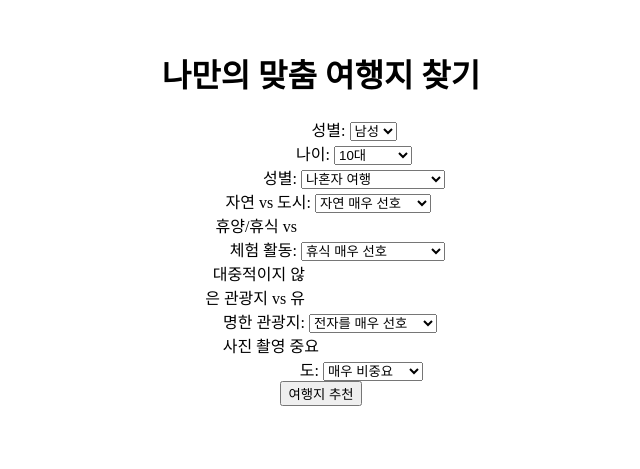
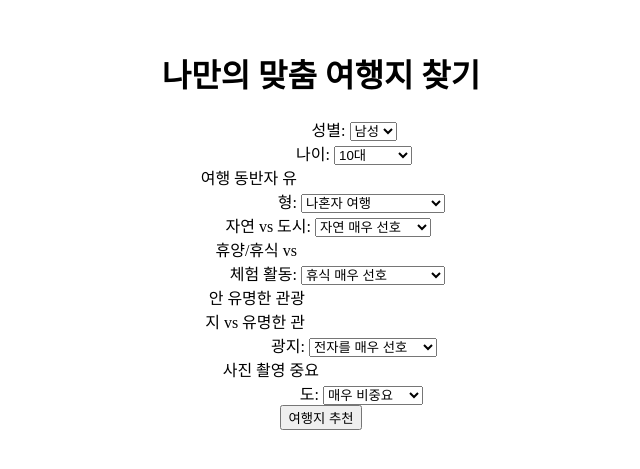
Before and after one commit to minkyunson2004/tourist_attraction_recommendation_service, a Flask app: page / in a window 1280 px wide. Shown: the top 469 px of the page, without its empty margins (319-959 px from the left). Run offline with Flask 3, Linux system fonts and the light colour scheme.

Commit message:
make project

```diff
--- a/templates/index.html
+++ b/templates/index.html
@@ -26,7 +26,7 @@
                 <option value="60">60대 이상</option>
             </select>
             <br>
-            <label for="travel_accompany">성별:</label>
+            <label for="travel_accompany">여행 동반자 유형:</label>
             <select id="travel_accompany" name="travel_accompany">
                 <option value="0">나혼자 여행</option>
                 <option value="1">2인 여행(가족외)</option>
@@ -60,7 +60,7 @@
                 <option value="7">체험 활동 매우 선호</option>
             </select>
             <br>
-            <label for="travel_style3">대중적이지 않은 관광지 vs 유명한 관광지:</label>
+            <label for="travel_style3">안 유명한 관광지 vs 유명한 관광지:</label>
             <select id="travel_style3" name="travel_style3">
                 <option value="1">전자를 매우 선호</option>
                 <option value="2">전자를 대체로 선호</option>
```
